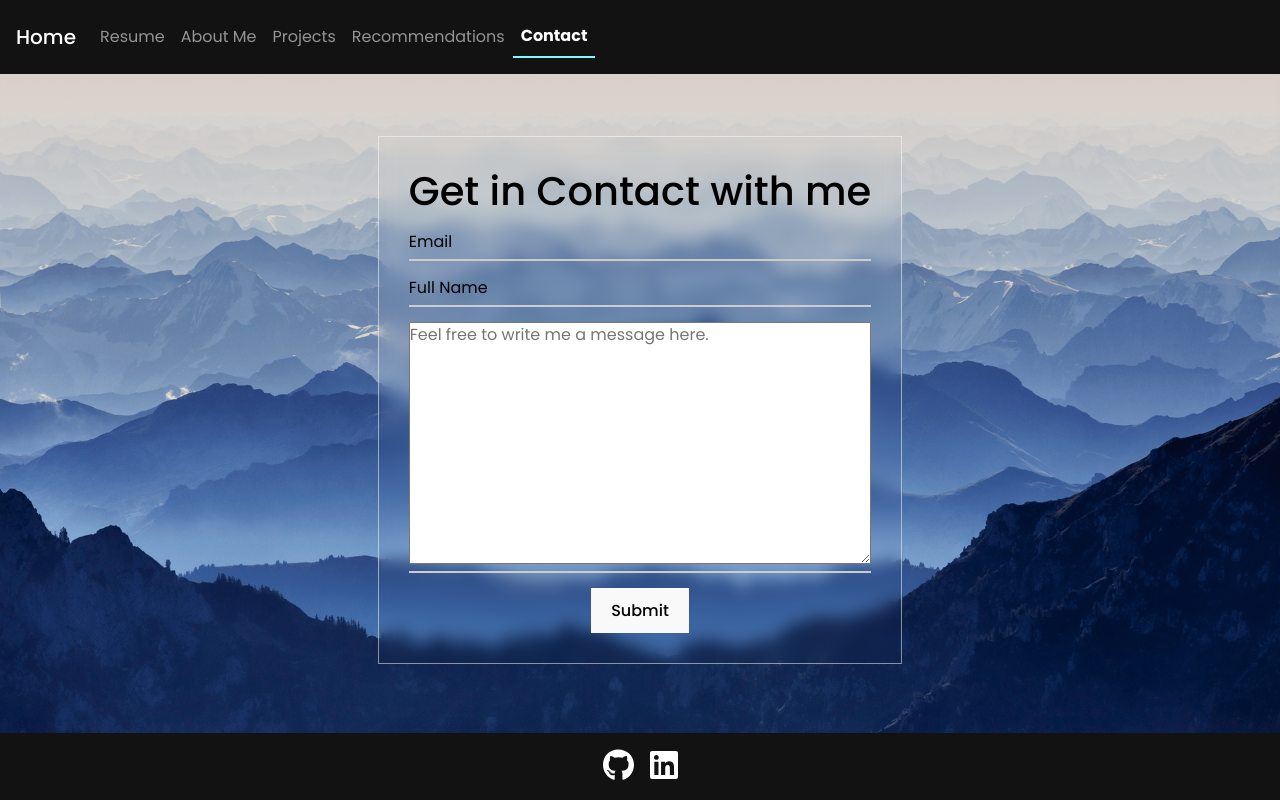
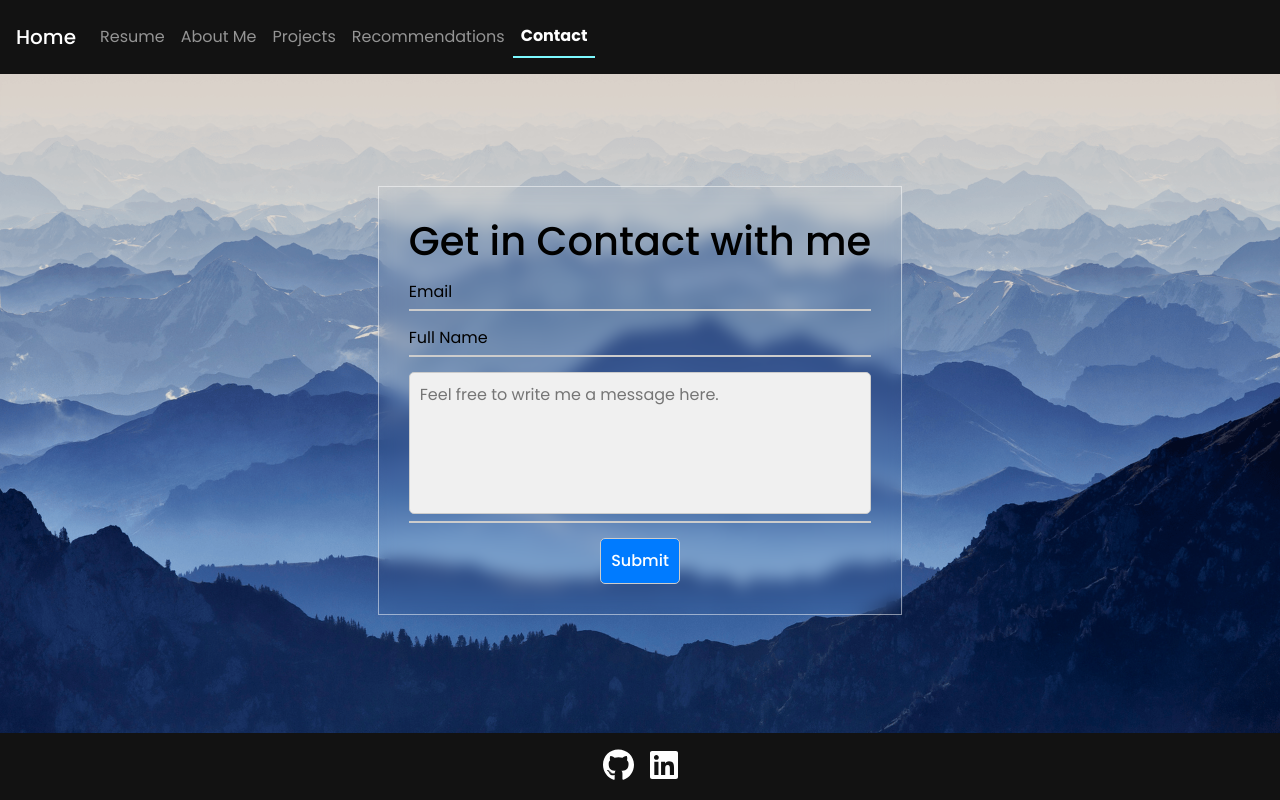
Before and after one commit to mbdrag3/my-portfolio, a React (Vite) app: page /app/contact in a window 1280 px wide. Built offline with nearby package versions, Linux system fonts and the light colour scheme.

Commit message:
updated contact page and fixed error page broken link

```diff
--- a/src/components/pages/Contact.jsx
+++ b/src/components/pages/Contact.jsx
@@ -111,10 +111,10 @@ function Contact() {
                       name="message"
                       onChange={handleInputChange}
                       placeholder ="Feel free to write me a message here."
-                      rows="10"
+                      rows="5"
                   />
               </div>
-            <button type="submit">Submit</button>
+            <button id='contact-submit-button' type="submit">Submit</button>
             {errorMessage && (
             <div className="error-container">
               <p className="error-text">{errorMessage}</p>
--- a/src/components/pages/Projects.jsx
+++ b/src/components/pages/Projects.jsx
@@ -96,7 +96,7 @@ function Projects() {
                                     <FontAwesomeIcon icon={faGlobe} className="icon" />
                                 </a>
                             ) : (
-                                <a href="/error-page" className="error-link">
+                                <a href="error-page" className="error-link">
                                     <FontAwesomeIcon icon={faGlobe} className="icon" />
                                 </a>
                             )}
--- a/src/styles/style.css
+++ b/src/styles/style.css
@@ -158,6 +158,35 @@ textarea {
     background-color: #0056b3;
   }
 
+  /* Common styles for textarea */
+textarea {
+    width: 100%;
+    background-color: #f0f0f0;  /* Light gray background */
+    color: black;  /* Black text */
+    border: 1px solid #ccc;  /* Light border */
+    padding: 10px;
+    border-radius: 5px;  /* Rounded corners */
+    box-sizing: border-box;  /* Ensure padding doesn't affect width */
+    resize: none;
+}
+
+/* Targeting the submit button by ID */
+#contact-submit-button {
+
+    background-color: #007bff;  /* Blue background */
+    color: white;  /* White text */
+    border: 1px solid #ccc;  /* Light border */
+    padding: 10px;
+    border-radius: 5px;  /* Rounded corners */
+    cursor: pointer;  /* Pointer cursor for better UX */
+    box-sizing: border-box;  /* Ensure padding doesn't affect width */
+}
+
+#contact-submit-button:hover {
+    background-color: #0056b3;  /* Darker blue on hover */
+}
+
+
   @media screen and (max-width: 768px) {
     .about-me-div {
         flex-direction: column;
```
